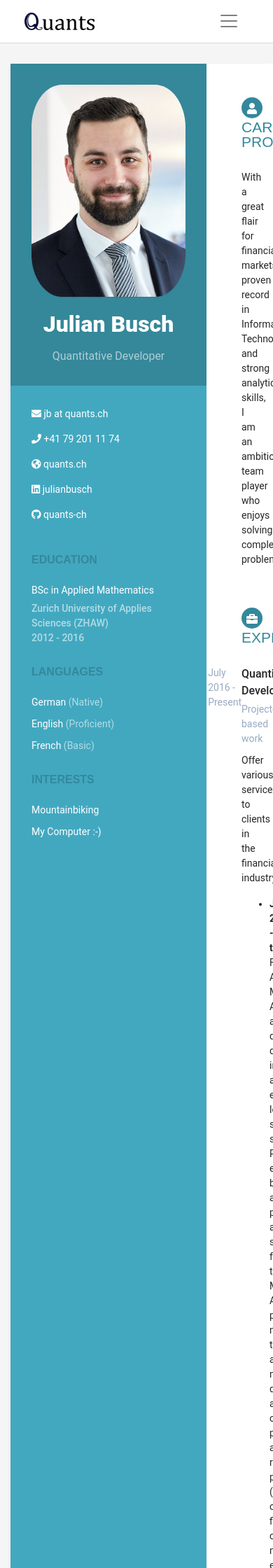
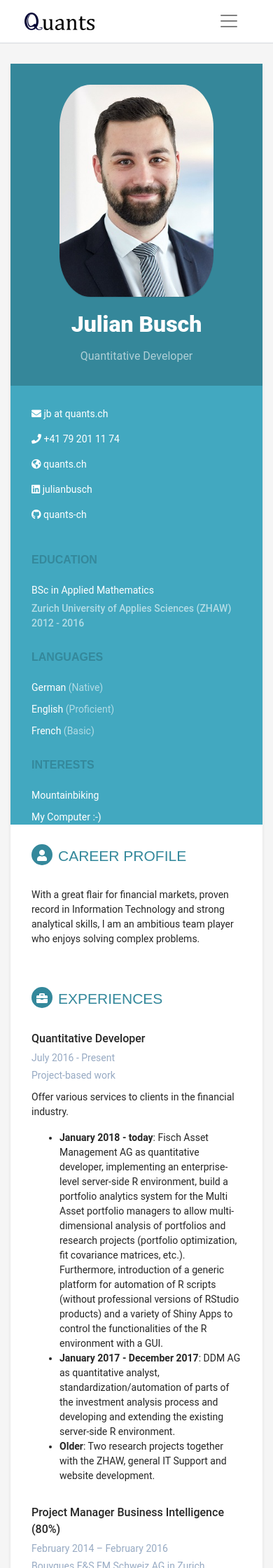
Before and after one commit to quantsch/quantsch.github.io, a Jekyll site: the page built from index.md, in a window 390 px wide. Shown: the top 2240 px of the page at 70% size. Built offline with Jekyll 4.4.1, drawn with Linux system fonts in a browser that asks for light colours.

Commit message:
cv mobile adjustment

```diff
--- a/_sass/_responsive.scss
+++ b/_sass/_responsive.scss
@@ -5,19 +5,18 @@
         padding: 0;
     }
 
-    .sidebar-wrapper {
+    .cv-sidebar-wrapper {
         position: static;
         width: inherit;
     }
 
-    .main-wrapper {
+    .cv-main-wrapper {
         padding: 30px;
-    }
-
-    .main-wrapper .time {
-        position: static;
-        display: block;
-        margin-top: 5px;
+        .time {
+            position: static;
+            display: block;
+            margin-top: 5px;
+        }
     }
 
 }
```
